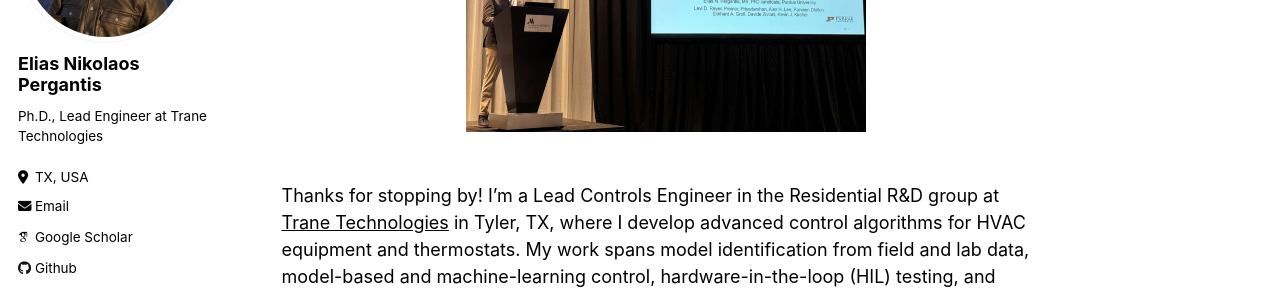
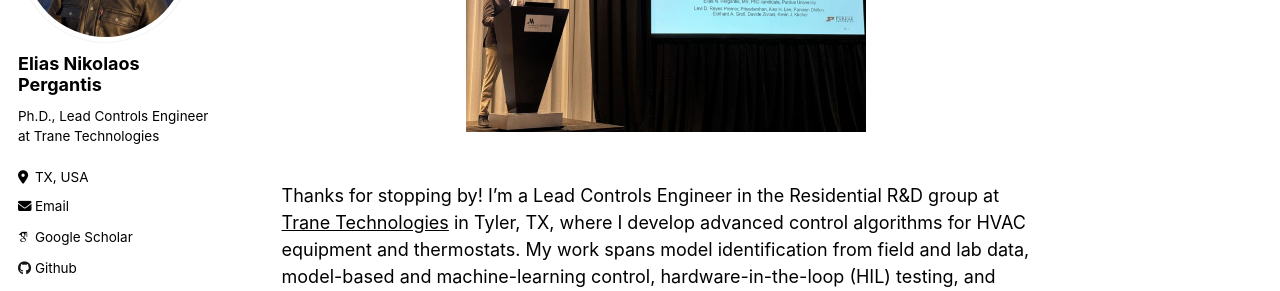
Before and after one commit to epergant/epergant.github.io, a Jekyll site: the page built from _pages/about.md, in a window 1280 px wide. Shown: the part 238-529 px from the top of the page. Built offline with Jekyll 4.4.1, drawn with Linux system fonts in a browser that asks for light colours; some web fonts are replaced.

Commit message:
Update _config.yml

```diff
--- a/_config.yml
+++ b/_config.yml
@@ -80,7 +80,7 @@ analytics:
 author:
   name             : "Elias Nikolaos Pergantis"
   avatar           : "Headshot.jpg"
-  bio              : "Ph.D., Lead Engineer at Trane Technologies"
+  bio              : "Ph.D., Lead Controls Engineer at Trane Technologies"
   location         : "TX, USA"
   employer         : #"Purdue University"
   pubmed           :
```
